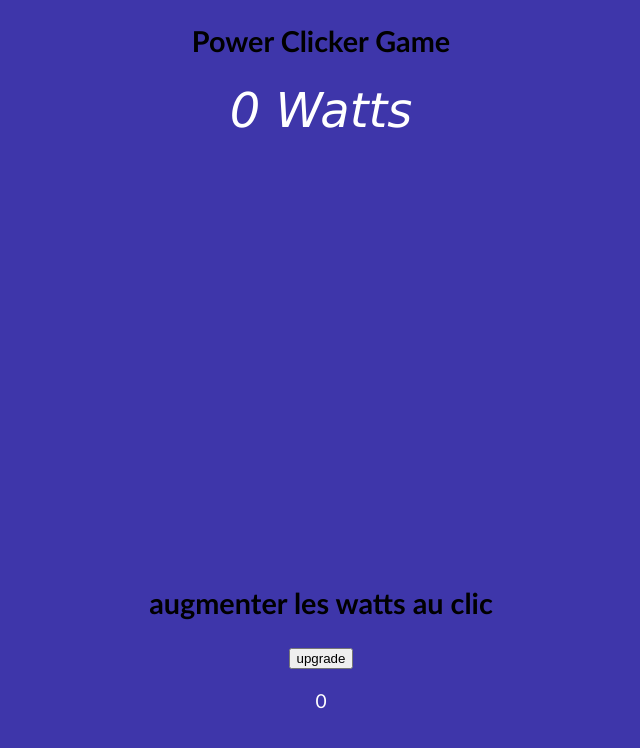
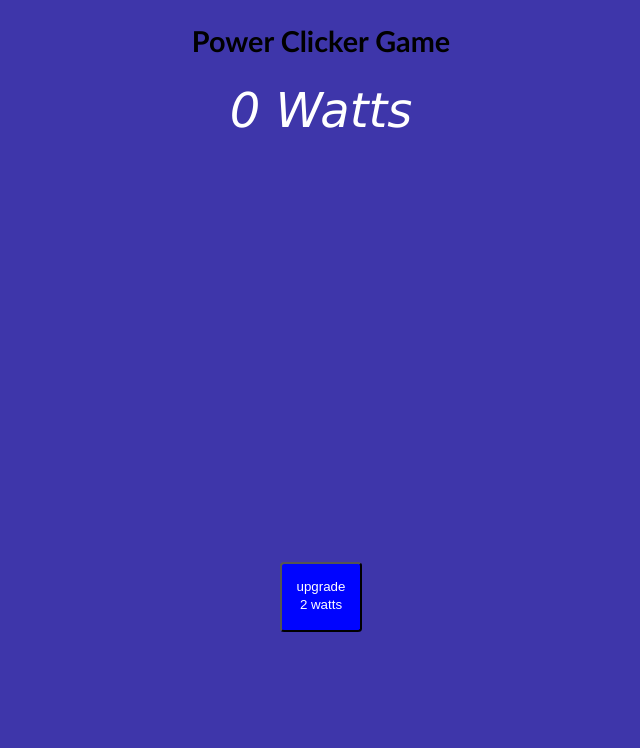
Before and after one commit to Davyde35/clicker-game, a plain HTML site: page index.html in a window 1280 px wide. Shown: the whole page, without its empty margins (319-959 px from the left). Drawn offline with Linux system fonts and the light colour scheme.

Commit message:
version de présentation

```diff
--- a/index.html
+++ b/index.html
@@ -11,20 +11,14 @@
       <nav id="navbar">
         <h1 class="center">Power Clicker Game</h1>
         <div id="container">
+          <audio id="son" src="./audio/clac.mp3"></audio>
           <div id="titre_resultat"><span id="resultat">0</span> Watts</div>
           <img id="power_img" class="power_img" src="./img/power.png" alt=""/>
           </div>
-
-          <audio id="son" src="./audio/clac.mp3"></audio>
-
           <div id="mutiplier">
-            <div> <h2>augmenter les watts au clic</h2></div>
-             <button class="upgrade">upgrade</button>
-
-          <div id="container">
-            <div id="upgrade"><span id="cost_upgrade">0</span></div>
+             <button class="upgrade">upgrade<span id="cost_upgrade"> 2 watts</span></button>
+             <!-- <button id="auto-click" class="upgrade">clicker<span id="cost_upgrade"> x watts</span></button> -->
           </div>
-          <p id="cost_upgrade"></p>
         </nav>
       </main>
       <div class="power-clicks"></div>
--- a/style.css
+++ b/style.css
@@ -31,14 +31,21 @@ font-family: 'Lucida Sans', 'Lucida Sans Regular', 'Lucida Grande', 'Lucida Sans
 color: white;
 }
 
-#upgrade {
+#cost_upgrade{
+    display: block;
+    padding: 3px;
+}
+.upgrade {
+    background-color: rgb(0, 4, 255);
+    padding: 15px;
+    border-radius: 5%;
     color: white;
-    padding: 20px;
 }
-
-
-#section {
-margin-top: 5%;
+.upgrade {
+    background-color: rgb(0, 4, 255);
+    padding: 15px;
+    border-radius: 5%;
+    color: white;
 }
 
 .power_img:active {
@@ -57,6 +64,8 @@ margin-top: 5%;
     position: absolute;
     animation: power-up 1s linear forwards;
 }
+
+
 
 /* Keyframes */
 
```
Also changed, not shown: script.js (+8 -5 lines).
